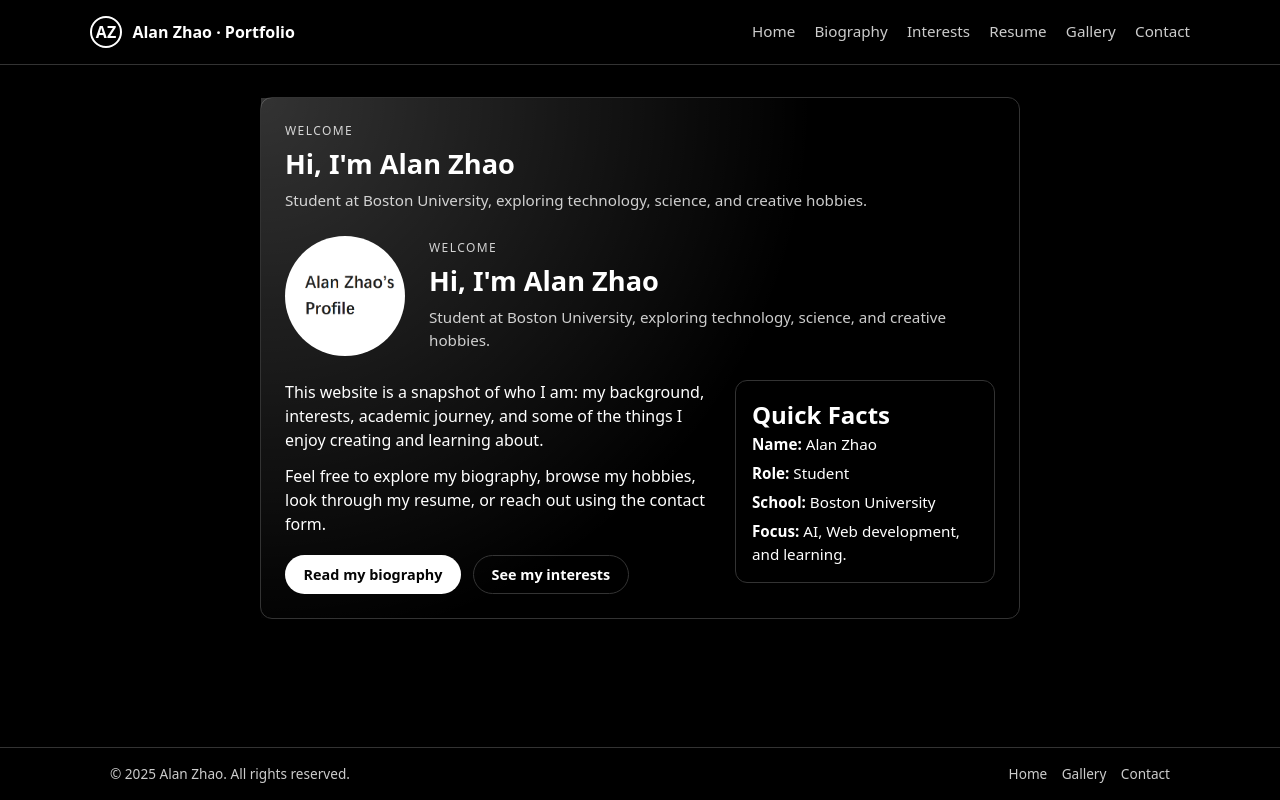
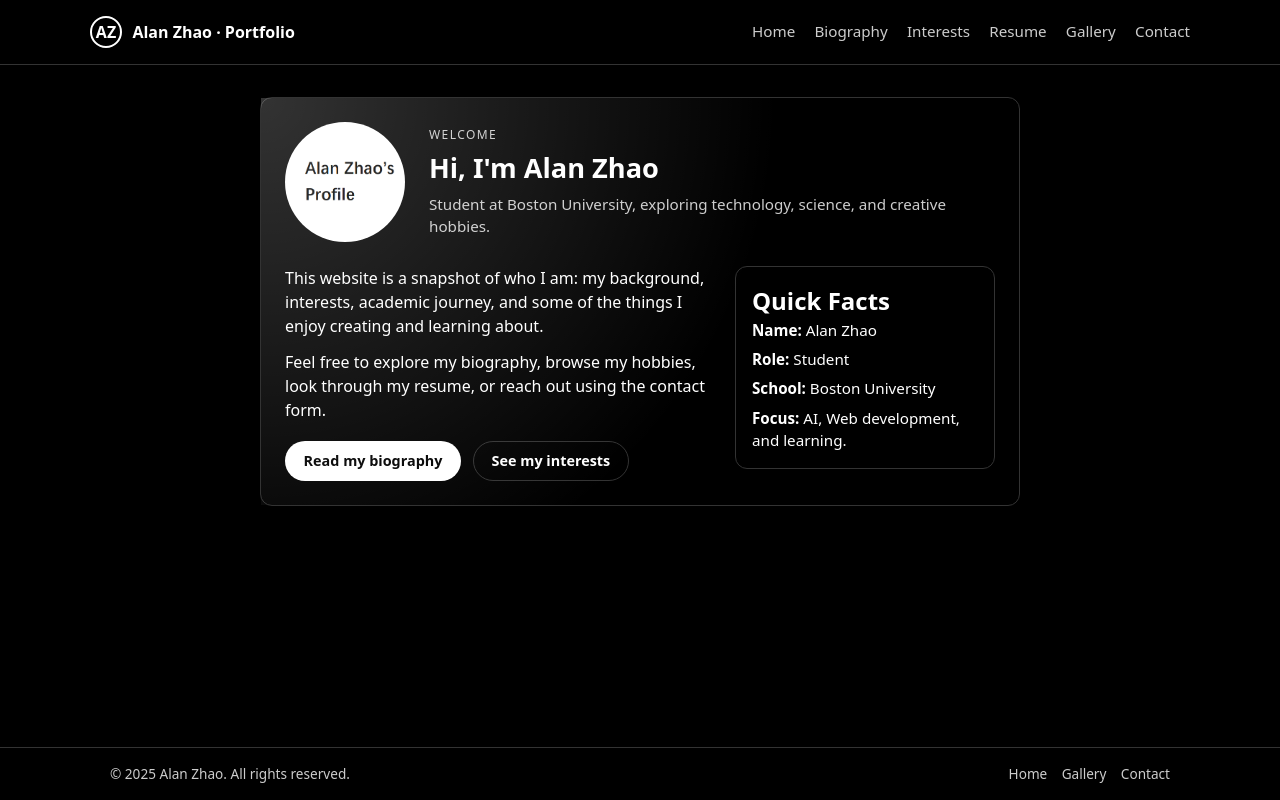
Before and after one commit to AlanAtBU/Personal-Portfolio, a website: page index.html in a window 1280 px wide. Drawn offline with Linux system fonts and the light colour scheme.

Commit message:
Slight modification

```diff
--- a/index.html
+++ b/index.html
@@ -27,14 +27,6 @@
 <main>
 	<div class="container layout-single">
 		<section class="page">
-			<div class="section-header">
-				<p class="section-kicker">Welcome</p>
-				<h1 class="section-title">Hi, I'm Alan Zhao</h1>
-				<p class="section-subtitle">
-					Student at Boston University, exploring technology, science, and creative hobbies.
-				</p>
-			</div>
-
 			<div class="section-header header-with-photo">
 			    <img src="files/profile.jpg" alt="Alan Zhao" class="header-photo">
 			    <div>
```
